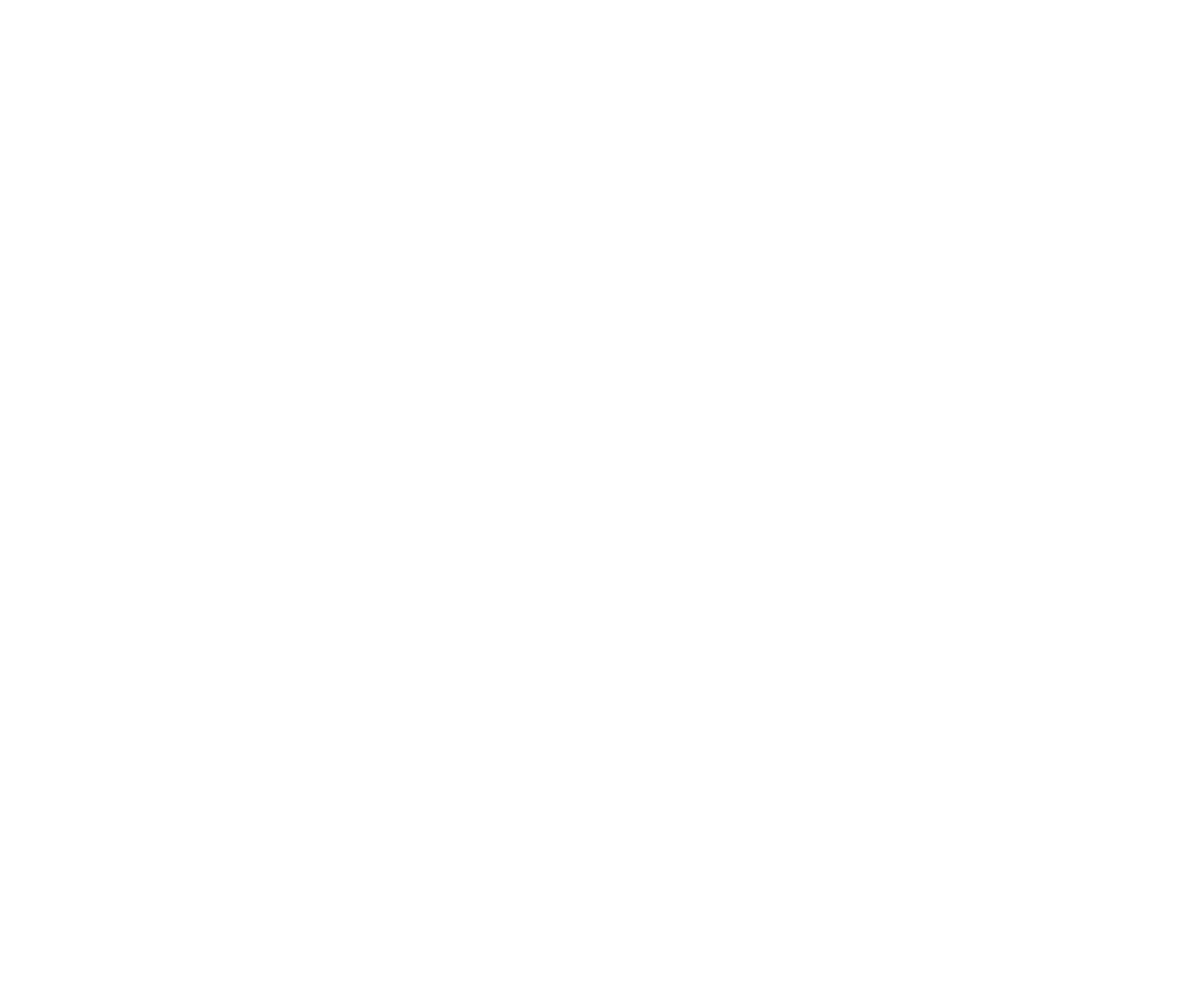
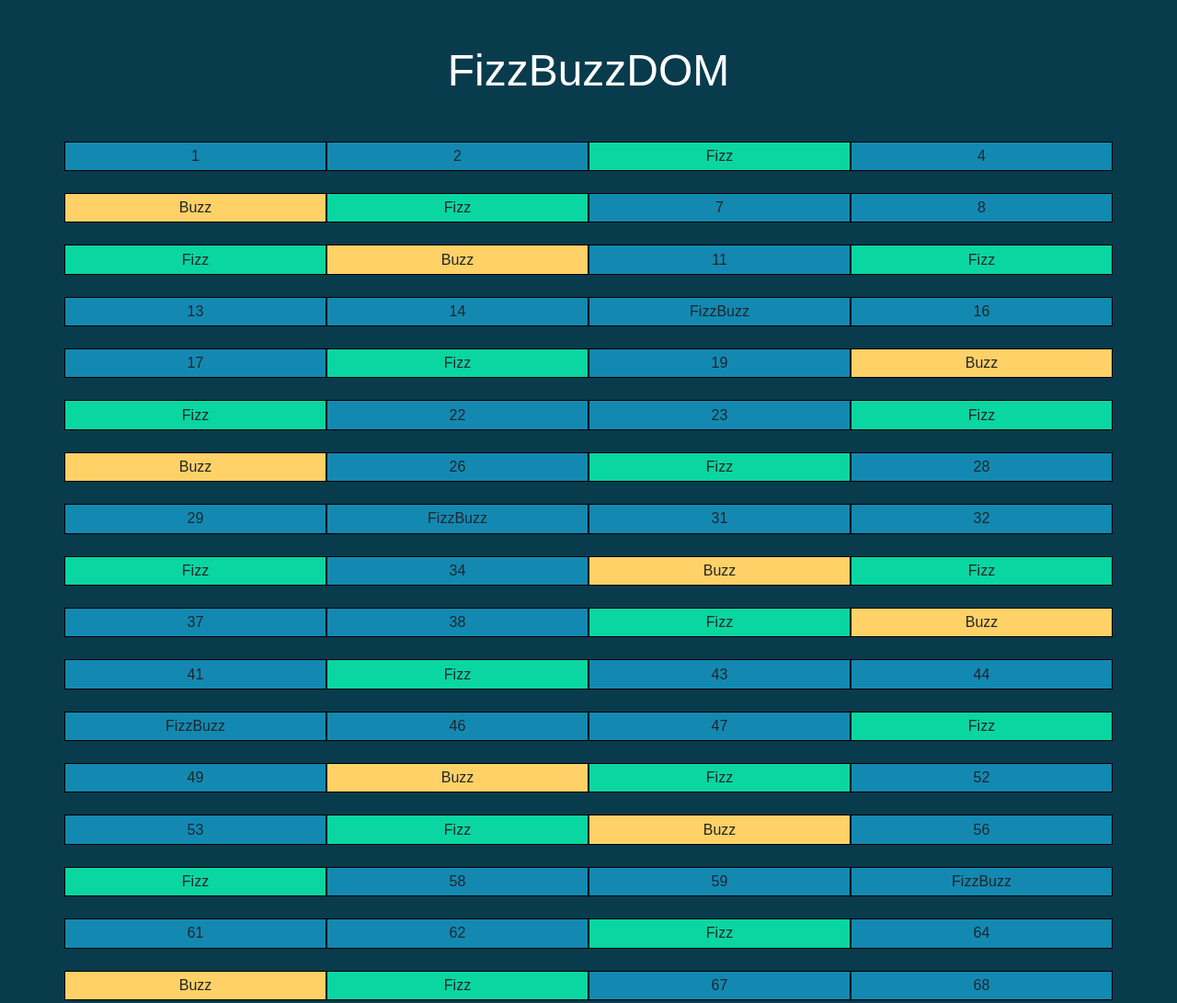
Before and after one commit to luishs0/js-fizzbuzz, a plain HTML site: page index.html in a window 1280 px wide. Shown: the top 1091 px of the page at 92% size. Before the commit the page ends 800 px from the top, so only its background shows below. Drawn offline with nearby package versions, Linux system fonts and the light colour scheme.

Commit message:
aggiunto un po' di style

```diff
--- a/css/style.css
+++ b/css/style.css
@@ -0,0 +1,30 @@
+.itemstyle {
+    border: 1px solid black;
+    padding: .2rem;
+}
+
+body {
+    background-color: #083b4c;
+    font-family: Arial, sans-serif;
+}
+
+h1 {
+    color: white;
+    font-size: 3rem;
+}
+
+.col {
+    background-color: #1389b2;
+}
+
+.fizzBuzz {
+    background-color: #f0466f;
+}
+
+.Fizz {
+    background-color: #0ad6a1;
+}
+
+.Buzz {
+    background-color: #ffd166;
+}
--- a/index.html
+++ b/index.html
@@ -15,6 +15,16 @@
 </head>
 <body>
 
+    <div class="container text-center mb-5 mt-5" id="container">
+
+        <h1 class="mb-5">FizzBuzzDOM</h1>
+
+        <div class="row row-cols-4 g-4" id="row">
+
+
+        </div>
+
+    </div>
 
 
     <script src="js/script.js"></script>
--- a/js/script.js
+++ b/js/script.js
@@ -1,4 +1,5 @@
 let fizzBuzz = "";
+let row = document.getElementById("row");
 
 for (let i = 1; i < 101; i++) {
 
@@ -21,4 +22,7 @@ for (let i = 1; i < 101; i++) {
 
     console.log(number);
 
+    const item = `<div class="itemstyle col ${fizzBuzz}">${number}</div>`;
+    row.innerHTML += item;
+
 }
```
